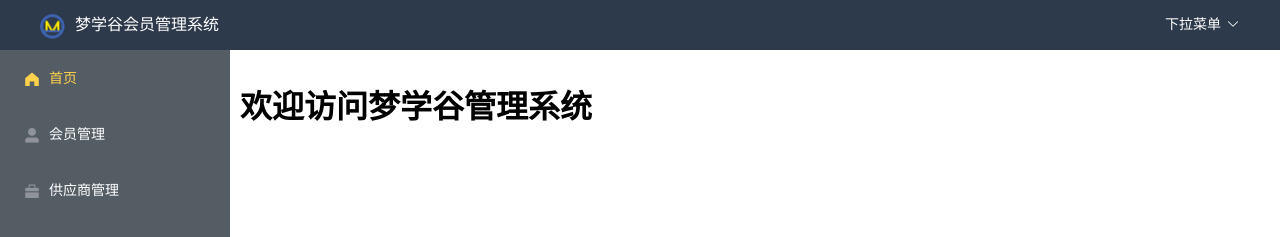
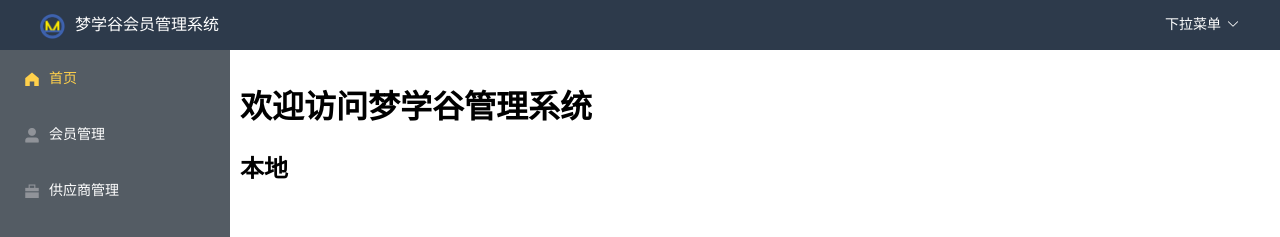
Before and after one commit to shaozifan521/mms-admin, a Vue app: page /home in a window 1280 px wide. Shown: the top 237 px of the page. Built offline with nearby package versions, Linux system fonts and the light colour scheme.

Commit message:
第二次提交

```diff
--- a/src/views/home/index.vue
+++ b/src/views/home/index.vue
@@ -1,6 +1,7 @@
 <template>
   <div>
    <h1>欢迎访问梦学谷管理系统</h1>
+   <h2>本地</h2>
   </div>
 </template>
 
```
